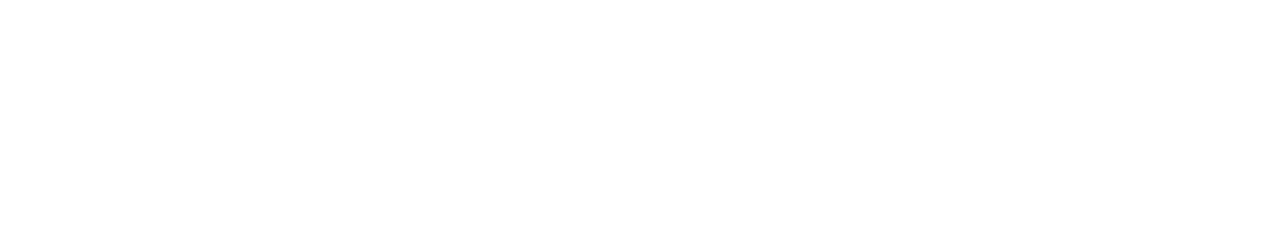
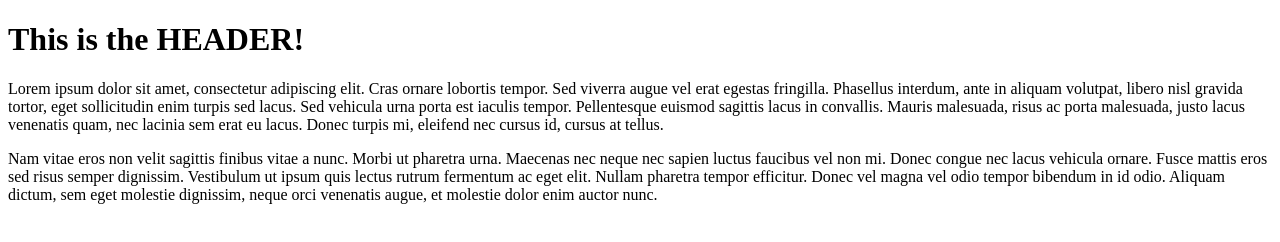
Before and after one commit to AngryGrizzlyBear/Odin_Project_Starter_Guide, a plain HTML site: page index.html in a window 1280 px wide. Drawn offline with Linux system fonts and the light colour scheme.

Commit message:
Adding H1's and paragraphs

```diff
--- a/index.html
+++ b/index.html
@@ -6,6 +6,24 @@
     <title>Document</title>
 </head>
 <body>
+<h1>
+    This is the HEADER!
+</h1>
+<p>
+    Lorem ipsum dolor sit amet, consectetur adipiscing elit. Cras ornare lobortis tempor.
+     Sed viverra augue vel erat egestas fringilla. Phasellus interdum, ante in aliquam volutpat,
+     libero nisl gravida tortor, eget sollicitudin enim turpis sed lacus. Sed vehicula urna porta est iaculis tempor.
+      Pellentesque euismod sagittis lacus in convallis. Mauris malesuada, risus ac porta malesuada, justo lacus venenatis quam,
+       nec lacinia sem erat eu lacus. Donec turpis mi, eleifend nec cursus id, cursus at tellus.
+    </p>
+    <p>
+        Nam vitae eros non velit sagittis finibus vitae a nunc. Morbi ut pharetra urna. Maecenas nec neque nec sapien luctus faucibus vel non mi.
+        Donec congue nec lacus vehicula ornare. Fusce mattis eros sed risus semper dignissim.
+        Vestibulum ut ipsum quis lectus rutrum fermentum ac eget elit. Nullam pharetra tempor efficitur.
+        Donec vel magna vel odio tempor bibendum in id odio.
+        Aliquam dictum, sem eget molestie dignissim, neque orci venenatis augue, et molestie dolor enim auctor nunc.
+    </p>
+
 
 </body>
 </html>
```
